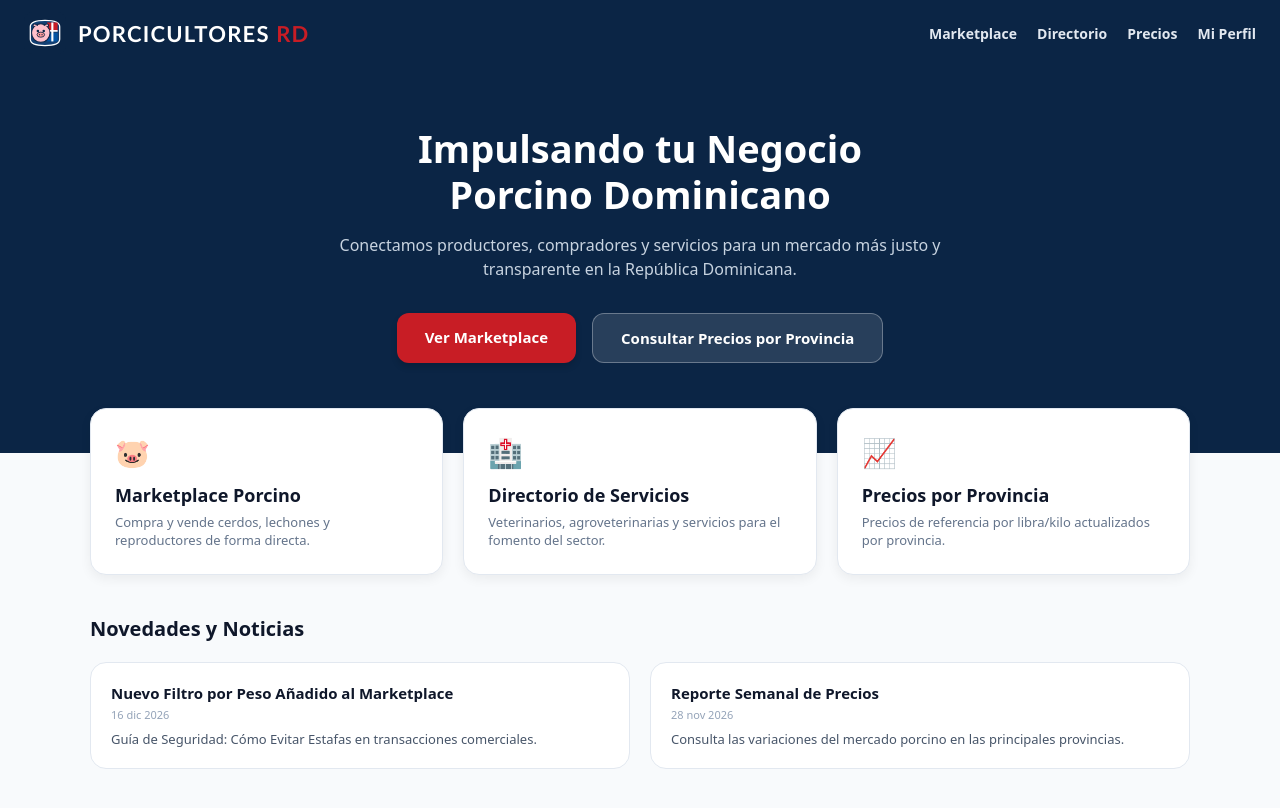
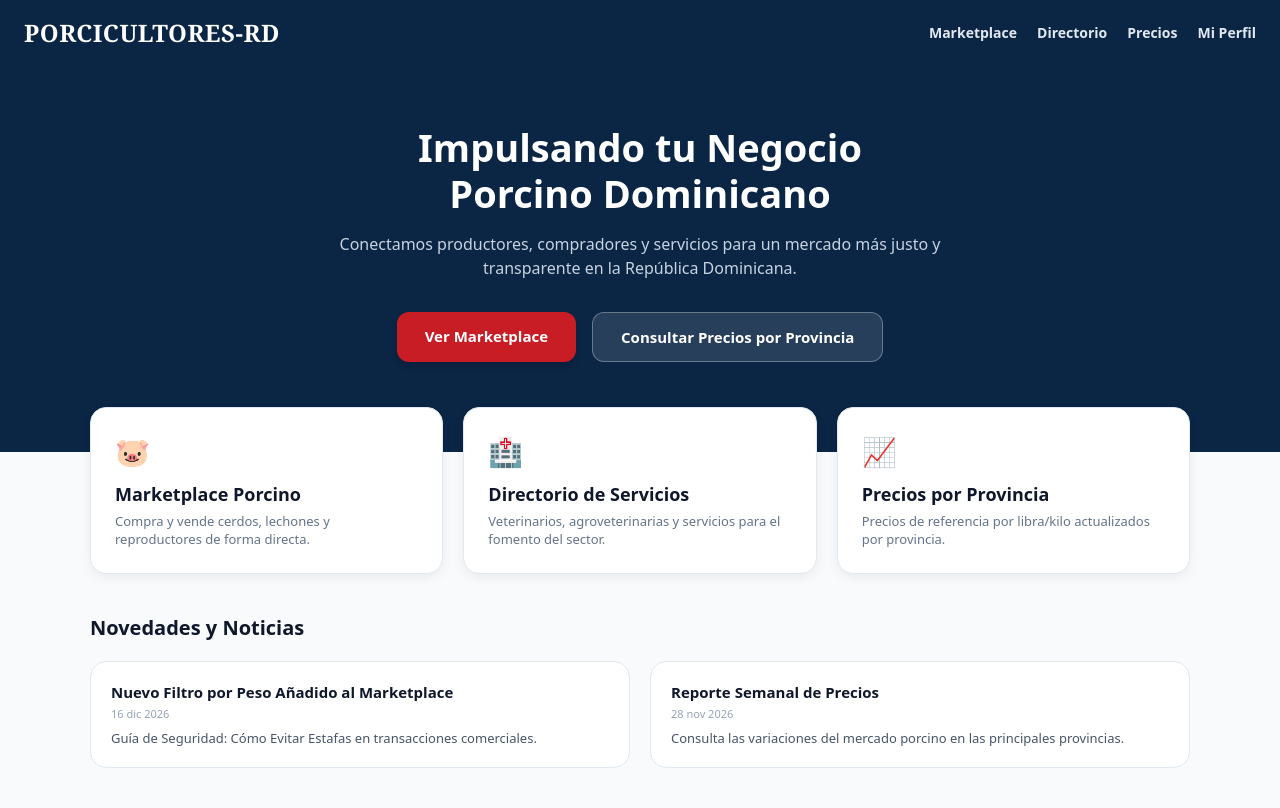
Before and after one commit to anonimusrofri-png/Porcicultores-rd, a Next.js app: page / in a window 1280 px wide. Shown: the top 808 px of the page. Built offline with nearby package versions, Linux system fonts and the light colour scheme.

Commit message:
Fix: eliminar icono del cerdito y cambiar tipografia a Serif

```diff
--- a/app/page.tsx
+++ b/app/page.tsx
@@ -7,39 +7,18 @@ export default function Home() {
     <div style={{ width: '100%', minHeight: '100vh', backgroundColor: '#F8FAFC', fontFamily: "system-ui, -apple-system, BlinkMacSystemFont, 'Segoe UI', Roboto, sans-serif", margin: 0, padding: 0 }}>
 
       {/* Navbar Superior */}
-      <header style={{ backgroundColor: '#0B2545', color: '#FFFFFF', padding: '12px 24px', display: 'flex', justifyContent: 'space-between', alignItems: 'center', boxShadow: '0 2px 4px rgba(0,0,0,0.1)' }}>
-        <Link href="/" style={{ display: 'flex', alignItems: 'center', gap: '12px', textDecoration: 'none' }}>
-
-          {/* Icono Mantenido */}
-          <svg width="42" height="42" viewBox="0 0 100 100" fill="none" xmlns="http://www.w3.org/2000/svg" style={{ flexShrink: 0 }}>
-            <rect width="100" height="100" rx="20" fill="#0B2545"/>
-            <path d="M15 35C15 25 25 20 50 20C75 20 85 25 85 35V65C85 75 75 80 50 80C25 80 15 75 15 65V35Z" fill="#134074" stroke="#FFFFFF" strokeWidth="3"/>
-            {/* Bandera RD */}
-            <path d="M55 25H80V45H55V25Z" fill="#C81D25"/>
-            <path d="M55 50H80V70H55V50Z" fill="#0253A3"/>
-            <path d="M65 25H70V70H65V25Z" fill="#FFFFFF"/>
-            <path d="M55 43H80V47H55V43Z" fill="#FFFFFF"/>
-            {/* Cerdo */}
-            <circle cx="40" cy="50" r="22" fill="#FFC0CB" stroke="#0B2545" strokeWidth="2.5"/>
-            <circle cx="33" cy="45" r="3" fill="#0B2545"/>
-            <circle cx="47" cy="45" r="3" fill="#0B2545"/>
-            <ellipse cx="40" cy="54" rx="9" ry="6" fill="#FF9999" stroke="#0B2545" strokeWidth="2"/>
-            <circle cx="37" cy="54" r="1.5" fill="#0B2545"/>
-            <circle cx="43" cy="54" r="1.5" fill="#0B2545"/>
-            <path d="M22 34C20 26 28 28 32 32" stroke="#0B2545" strokeWidth="2.5" strokeLinecap="round" fill="#FFC0CB"/>
-            <path d="M58 34C60 26 52 28 48 32" stroke="#0B2545" strokeWidth="2.5" strokeLinecap="round" fill="#FFC0CB"/>
-          </svg>
-
-          {/* Tipografía Destacada y Moderna */}
+      <header style={{ backgroundColor: '#0B2545', color: '#FFFFFF', padding: '16px 24px', display: 'flex', justifyContent: 'space-between', alignItems: 'center', boxShadow: '0 2px 4px rgba(0,0,0,0.1)' }}>
+        <Link href="/" style={{ textDecoration: 'none' }}>
+          {/* Nombre en Tipografía Serif elegante */}
           <span style={{
-            fontWeight: '900',
-            fontSize: '22px',
+            fontWeight: '700',
+            fontSize: '24px',
             color: '#FFFFFF',
-            letterSpacing: '1.2px',
-            fontFamily: "'Trebuchet MS', 'Montserrat', 'Arial Black', sans-serif",
+            letterSpacing: '0.5px',
+            fontFamily: "Georgia, 'Times New Roman', Times, serif",
             textTransform: 'uppercase'
           }}>
-            PORCICULTORES <span style={{ color: '#C81D25' }}>RD</span>
+            PORCICULTORES-RD
           </span>
         </Link>
 
```
